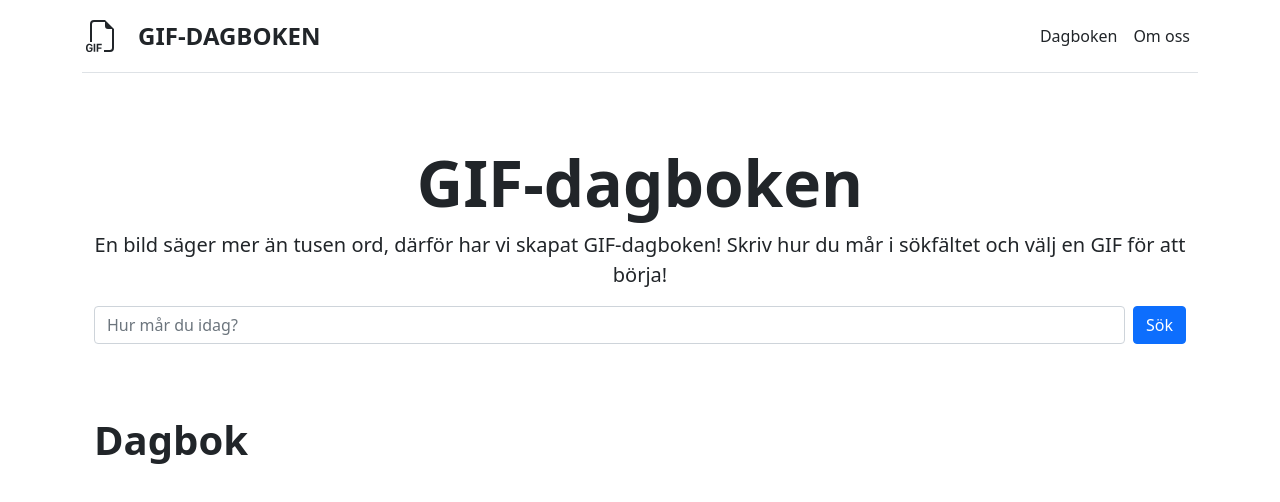
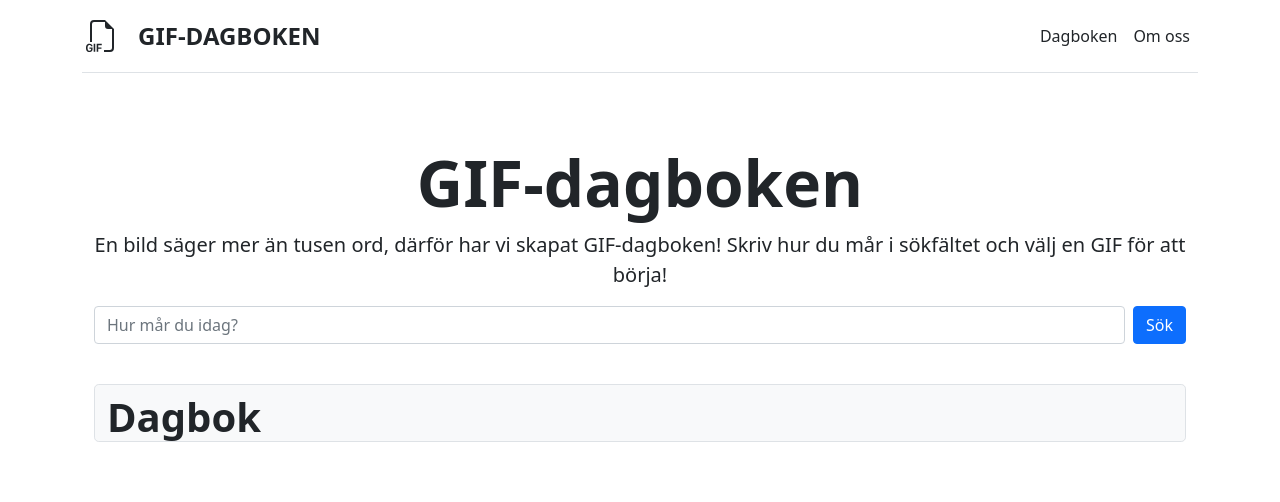
Before and after one commit to jonfra165/projektarbete, a React (Create React App) app: page / in a window 1280 px wide. Shown: the top 502 px of the page. Built offline with nearby package versions, Linux system fonts and the light colour scheme.

Commit message:
Bootstrap
Ändrade bootstrapkod på rad 7 och la till bootstrap på rad 6.

Tog bort logo och manifest i index.html som gav felmeddelande i consolen.

```diff
--- a/public/index.html
+++ b/public/index.html
@@ -2,7 +2,6 @@
 <html lang="en">
   <head>
     <meta charset="utf-8" />
-    <link rel="icon" href="%PUBLIC_URL%/favicon.ico" />
     <meta name="viewport" content="width=device-width, initial-scale=1" />
     <meta name="theme-color" content="#000000" />
     <meta
@@ -15,7 +14,7 @@
       manifest.json provides metadata used when your web app is installed on a
       user's mobile device or desktop. See https://developers.google.com/web/fundamentals/web-app-manifest/
     -->
-    <link rel="manifest" href="%PUBLIC_URL%/manifest.json" />
+
     <!--
       Notice the use of %PUBLIC_URL% in the tags above.
       It will be replaced with the URL of the `public` folder during the build.
--- a/src/components/Diary.jsx
+++ b/src/components/Diary.jsx
@@ -3,9 +3,9 @@ import Gif from "./Gif";
 
 const Diary = (props) => {
     return (
-        <>
-            <h1 className='fw-bold mt-5' id="scrollspyDiary">Dagbok</h1>
-            <div className="row row-cols-2 row-cols-sm-4 row-cols-md-6 g-4 text-center d-flex align-items-stretch mb-3">
+        <div className="container bg-light border rounded-3">
+            <h1 className='fw-bold mt-2' id="scrollspyDiary">Dagbok</h1>
+            <div className="row row-cols-2 row-cols-sm-4 row-cols-md-4 row-cols-lg-6 g-4 text-center d-flex align-items-stretch mb-3">
                 {props.gifList.map((el, i) => {
                     return (
                         <div key={i} className="col">
@@ -22,7 +22,7 @@ const Diary = (props) => {
                 }
                 )}
             </div>
-        </>
+        </div>
     );
 };
 
```
